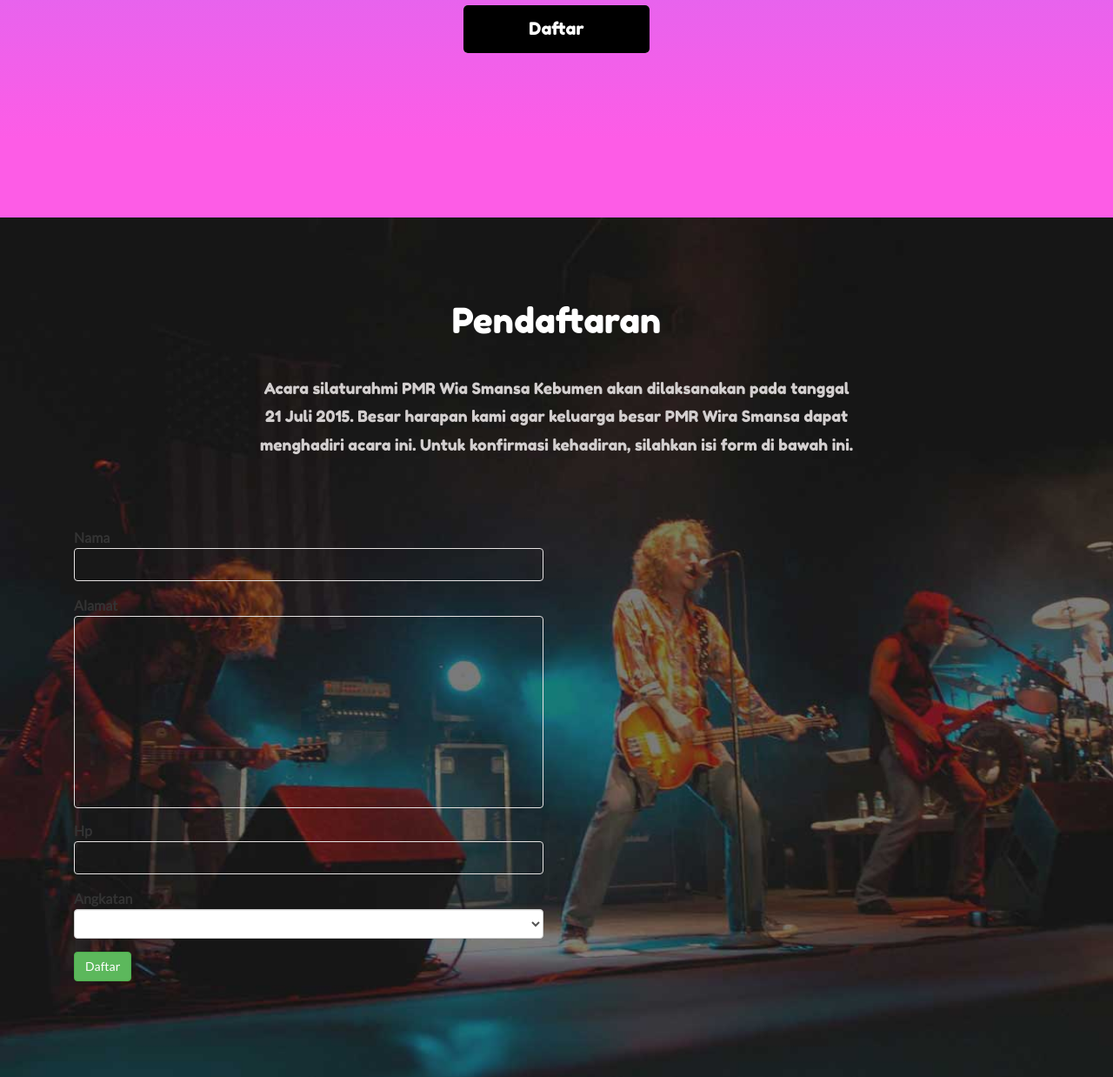
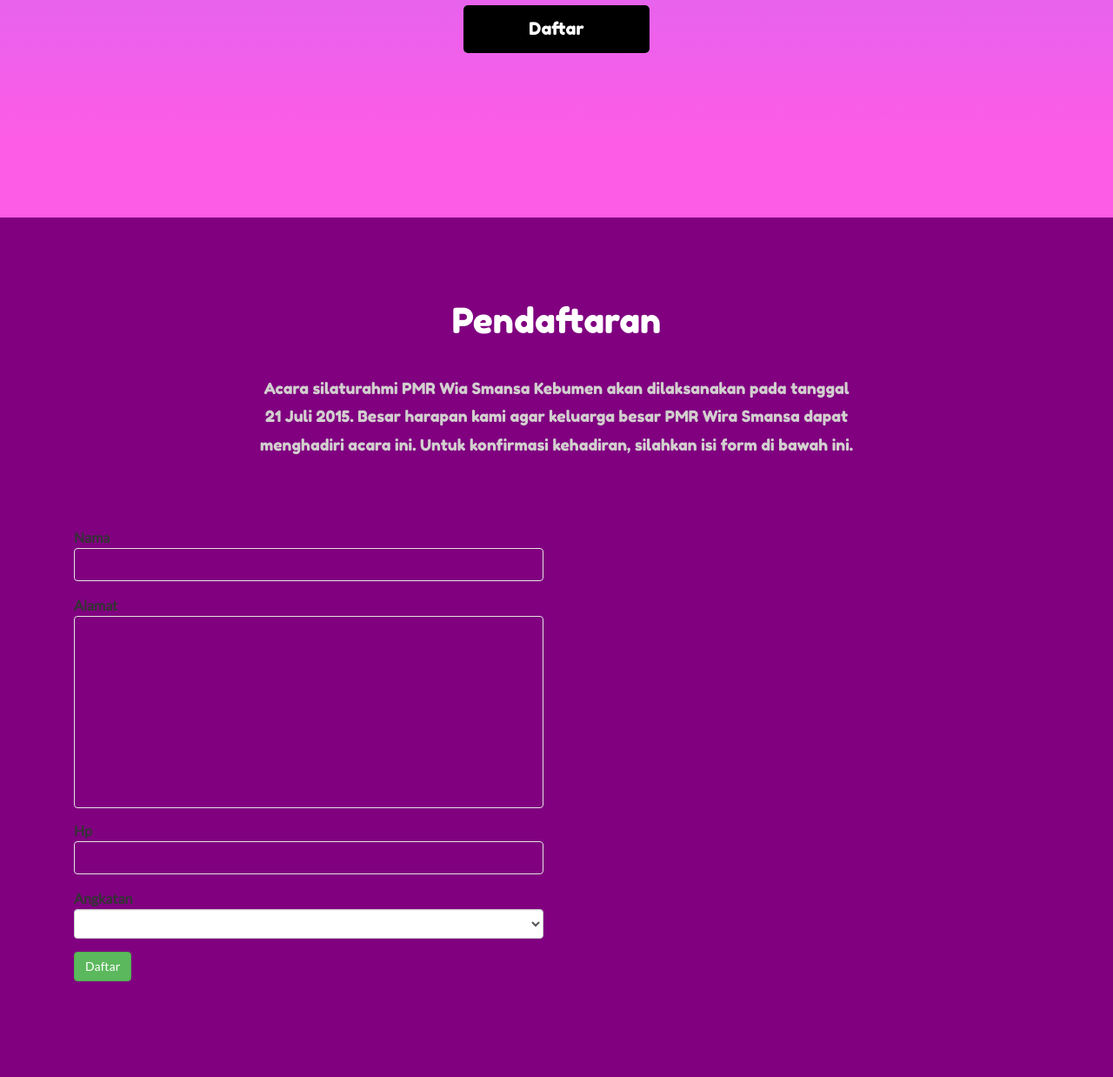
Before and after one commit to akhfa/syawalan, a Yii app: template views/site/index.php in a window 1280 px wide. Shown: the part 570-1808 px from the top of the page at 87% size. Run offline with PHP 8.4 and a stand-in for Yii, Linux system fonts and the light colour scheme; the template is opened without the code that fills it, so the values that code supplies are empty; form fields are guessed from the names that the template uses; some libraries are stand-ins or nearby versions.

Commit message:
change to purple

```diff
--- a/views/site/index.php
+++ b/views/site/index.php
@@ -238,7 +238,7 @@ $this->title = 'My Yii Application';
 </div>
 <!-- //gallery -->
 <!-- pendaftaran -->
-<div class="contact" id="pendaftaran">
+<div class="contact" id="pendaftaran" style="background: purple">
     <div class="container">
         <h3>Pendaftaran</h3>
         <p class="rem eos">
@@ -300,7 +300,7 @@ $this->title = 'My Yii Application';
     </div>
 </div>
 
-<div class="news" id="lokasi">
+<div class="news" id="lokasi" style="background: purple">
     <div class="container">
         <div class="col-md-12 text-center">
             <h3>Lokasi</h3>
```
